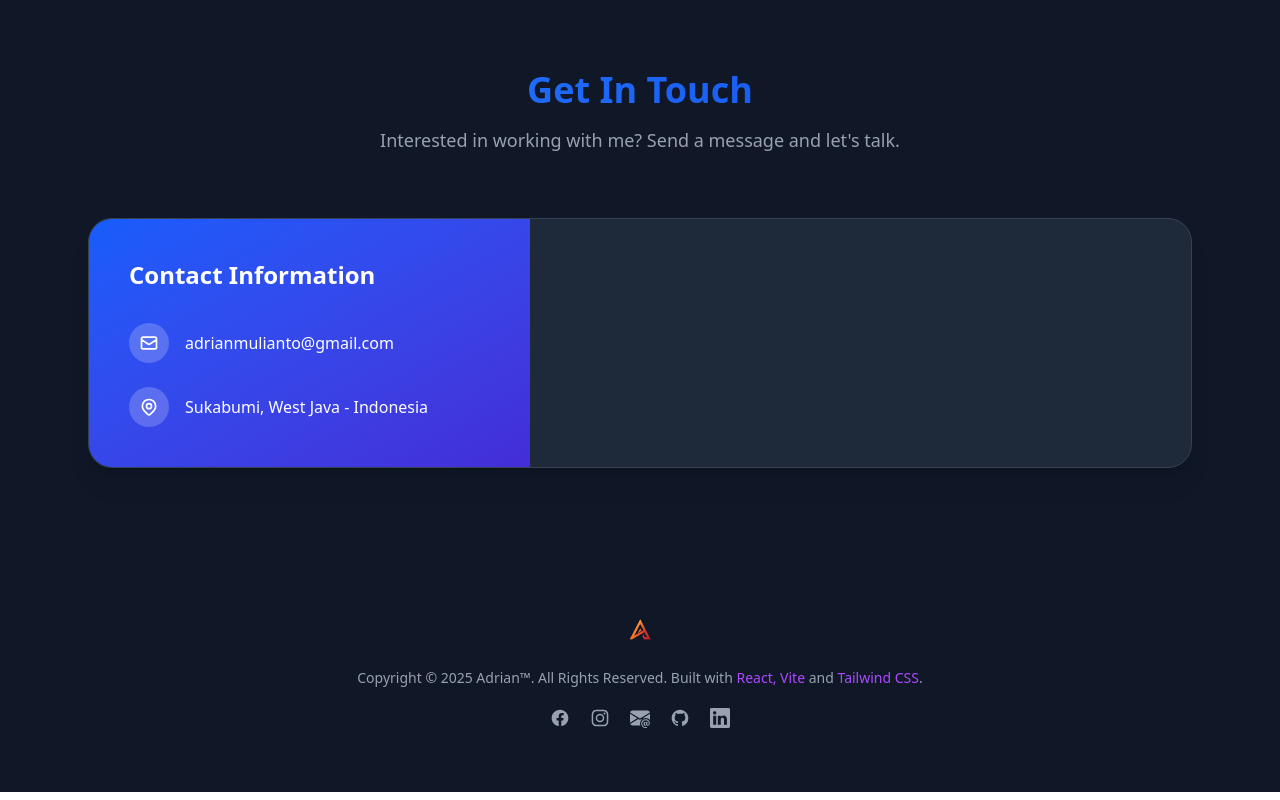
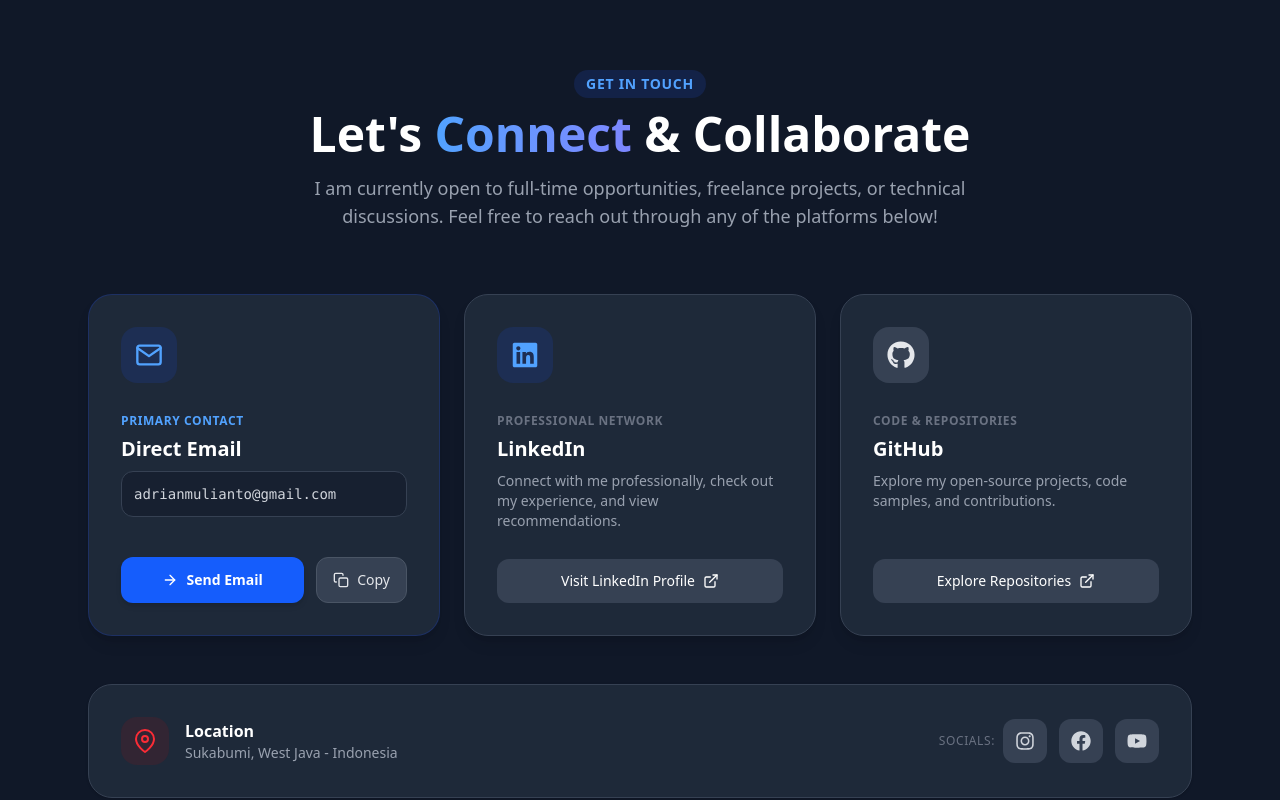
Before and after one commit to adrianKiv/Portofolio_web, a React (Vite) app: page / in a window 1280 px wide. Shown: the part 6660-7460 px from the top of the page. Built offline with nearby package versions, Linux system fonts and the light colour scheme.

Commit message:
new contact UI

```diff
--- a/src/partials/Contact.jsx
+++ b/src/partials/Contact.jsx
@@ -1,31 +1,142 @@
-import React, { useState } from "react";
-import emailjs from "emailjs-com";
+import { createElement, useEffect, useRef, useState } from "react";
+import {
+  FaFacebook,
+  FaGithub,
+  FaInstagram,
+  FaLinkedin,
+  FaYoutube,
+} from "react-icons/fa";
+import {
+  FiArrowRight,
+  FiCheck,
+  FiCopy,
+  FiExternalLink,
+  FiMail,
+  FiMapPin,
+} from "react-icons/fi";
+
+const EMAIL = "adrianmulianto@gmail.com";
+
+const contactCards = [
+  {
+    label: "Professional Network",
+    title: "LinkedIn",
+    description:
+      "Connect with me professionally, check out my experience, and view recommendations.",
+    href: "https://www.linkedin.com/in/adrianmulianto/",
+    action: "Visit LinkedIn Profile",
+    icon: FaLinkedin,
+    iconClassName: "bg-blue-50 dark:bg-blue-900/30 text-blue-600 dark:text-blue-400",
+  },
+  {
+    label: "Code & Repositories",
+    title: "GitHub",
+    description:
+      "Explore my open-source projects, code samples, and contributions.",
+    href: "https://github.com/adrianKiv",
+    action: "Explore Repositories",
+    icon: FaGithub,
+    iconClassName: "bg-gray-100 dark:bg-gray-700 text-gray-800 dark:text-gray-200",
+  },
+];
+
+const socialLinks = [
+  {
+    name: "Instagram",
+    href: "https://www.instagram.com/adriannn_027/",
+    icon: FaInstagram,
+    hoverClassName: "hover:text-pink-600 dark:hover:text-pink-400",
+  },
+  {
+    name: "Facebook",
+    href: "https://www.facebook.com/adrian.mulianto/",
+    icon: FaFacebook,
+    hoverClassName: "hover:text-blue-600 dark:hover:text-blue-400",
+  },
+  {
+    name: "YouTube",
+    href: "https://www.youtube.com/@adrian_2791",
+    icon: FaYoutube,
+    hoverClassName: "hover:text-red-600 dark:hover:text-red-400",
+  },
+];
+
+function ExternalLinkIcon() {
+  return <FiExternalLink className="w-4 h-4 ml-2" aria-hidden="true" />;
+}
+
+function ContactCard({
+  label,
+  title,
+  description,
+  href,
+  action,
+  icon,
+  iconClassName,
+}) {
+  return (
+    <div className="bg-white dark:bg-gray-800 rounded-3xl p-8 shadow-lg border border-gray-100 dark:border-gray-700 flex flex-col justify-between transform transition duration-300 hover:-translate-y-1">
+      <div>
+        <div
+          className={`w-14 h-14 ${iconClassName} rounded-2xl flex items-center justify-center mb-6`}
+        >
+          {createElement(icon, { className: "w-7 h-7", "aria-hidden": true })}
+        </div>
+        <span className="text-xs font-semibold tracking-wider uppercase text-gray-400 dark:text-gray-500">
+          {label}
+        </span>
+        <h3 className="text-xl font-bold text-gray-900 dark:text-white mt-1 mb-2">
+          {title}
+        </h3>
+        <p className="text-gray-600 dark:text-gray-400 text-sm mb-6">
+          {description}
+        </p>
+      </div>
+      <a
+        href={href}
+        target="_blank"
+        rel="noopener noreferrer"
+        className="inline-flex items-center justify-center w-full px-5 py-3 rounded-xl bg-gray-900 hover:bg-gray-800 dark:bg-gray-700 dark:hover:bg-gray-600 text-white font-medium text-sm transition"
+      >
+        {action}
+        <ExternalLinkIcon />
+      </a>
+    </div>
+  );
+}
+
+function SocialLink({ name, href, icon, hoverClassName }) {
+  return (
+    <a
+      href={href}
+      target="_blank"
+      rel="noopener noreferrer"
+      className={`p-3 bg-gray-50 dark:bg-gray-700 text-gray-600 dark:text-gray-300 ${hoverClassName} rounded-xl transition`}
+      title={name}
+      aria-label={name}
+    >
+      {createElement(icon, { className: "w-5 h-5", "aria-hidden": true })}
+    </a>
+  );
+}
 
 export default function Contact() {
-  const [status, setStatus] = useState(""); // '', 'sending', 'success', 'error'
+  const [copied, setCopied] = useState(false);
+  const copyTimeoutRef = useRef(null);
 
-  const sendEmail = (e) => {
-    e.preventDefault();
-    setStatus("sending");
+  useEffect(() => {
+    return () => window.clearTimeout(copyTimeoutRef.current);
+  }, []);
 
-    emailjs
-      .sendForm(
-        "service_2wxiroc",
-        "template_grhubn9",
-        e.target,
-        "yLfGyJRmr2cjFmQeU", // atau public key dari EmailJS
-      )
-      .then(() => {
-        setStatus("success");
-        e.target.reset();
-        // Sembunyikan pesan sukses setelah 5 detik
-        setTimeout(() => setStatus(""), 5000);
-      })
-      .catch((err) => {
-        console.error("Gagal mengirim:", err);
-        setStatus("error");
-        setTimeout(() => setStatus(""), 5000);
-      });
+  const handleCopyEmail = async () => {
+    try {
+      await navigator.clipboard.writeText(EMAIL);
+      setCopied(true);
+      window.clearTimeout(copyTimeoutRef.current);
+      copyTimeoutRef.current = window.setTimeout(() => setCopied(false), 2000);
+    } catch {
+      setCopied(false);
+    }
   };
 
   return (
@@ -34,131 +145,103 @@ export default function Contact() {
       className="py-20 bg-gray-50 dark:bg-gray-900 transition-colors duration-300"
     >
       <div className="container mx-auto px-4 md:px-6 max-w-6xl">
-        {/* Header Section */}
         <div className="text-center mb-16">
-          <h2 className="text-3xl md:text-4xl font-extrabold text-transparent bg-clip-text bg-gradient-to-r from-blue-500 to-blue-700 mb-4">
+          <span className="inline-block py-1 px-3 rounded-full bg-blue-50 dark:bg-blue-900/30 text-blue-600 dark:text-blue-400 text-sm font-semibold tracking-wider uppercase mb-3">
             Get In Touch
+          </span>
+          <h2 className="text-3xl md:text-5xl font-extrabold text-gray-900 dark:text-white mb-4">
+            Let&apos;s{" "}
+            <span className="text-transparent bg-clip-text bg-gradient-to-r from-blue-500 to-indigo-600 dark:from-blue-400 dark:to-indigo-400">
+              Connect
+            </span>{" "}
+            &amp; Collaborate
           </h2>
-          <p className="text-gray-600 dark:text-gray-400 text-lg">
-            Interested in working with me? Send a message and let's talk.
+          <p className="text-gray-600 dark:text-gray-400 text-base md:text-lg max-w-2xl mx-auto">
+            I am currently open to full-time opportunities, freelance projects,
+            or technical discussions. Feel free to reach out through any of the
+            platforms below!
           </p>
         </div>
 
-        {/* Card Container */}
-        <div className="bg-white dark:bg-gray-800 rounded-3xl shadow-xl overflow-hidden flex flex-col lg:flex-row border border-gray-100 dark:border-gray-700">
-          {/* Sisi Kiri: Info Kontak (Gradien) */}
-          <div className="lg:w-2/5 bg-gradient-to-br from-blue-600 to-indigo-700 p-10 text-white flex flex-col justify-between">
+        <div className="grid grid-cols-1 md:grid-cols-2 lg:grid-cols-3 gap-6 mb-12">
+          <div className="bg-white dark:bg-gray-800 rounded-3xl p-8 shadow-lg border border-blue-200 dark:border-blue-900/50 flex flex-col justify-between transform transition duration-300 hover:-translate-y-1 relative overflow-hidden">
             <div>
-              <h3 className="text-2xl font-bold mb-4">Contact Information</h3>
-              <p className="text-blue-100 mb-8 leading-relaxed">
-                {/* Fill up the form and I will get back to you within 24 hours. */}
+              <div className="w-14 h-14 bg-blue-50 dark:bg-blue-900/30 text-blue-600 dark:text-blue-400 rounded-2xl flex items-center justify-center mb-6">
+                <FiMail className="w-7 h-7" aria-hidden="true" />
+              </div>
+              <span className="text-xs font-semibold tracking-wider uppercase text-blue-600 dark:text-blue-400">
+                Primary Contact
+              </span>
+              <h3 className="text-xl font-bold text-gray-900 dark:text-white mt-1 mb-2">
+                Direct Email
+              </h3>
+              <p className="text-gray-700 dark:text-gray-300 text-sm mb-6 break-all font-mono bg-gray-50 dark:bg-gray-900/50 p-3 rounded-xl border border-gray-200 dark:border-gray-700">
+                {EMAIL}
               </p>
-
-              <div className="space-y-6">
-                {/* Email Info */}
-                <div className="flex items-center space-x-4">
-                  <div className="w-10 h-10 bg-white/20 rounded-full flex items-center justify-center shrink-0">
-                    <svg
-                      className="w-5 h-5 text-white"
-                      fill="none"
-                      stroke="currentColor"
-                      viewBox="0 0 24 24"
-                    >
-                      <path
-                        strokeLinecap="round"
-                        strokeLinejoin="round"
-                        strokeWidth="2"
-                        d="M3 8l7.89 5.26a2 2 0 002.22 0L21 8M5 19h14a2 2 0 002-2V7a2 2 0 00-2-2H5a2 2 0 00-2 2v10a2 2 0 002 2z"
-                      />
-                    </svg>
-                  </div>
-                  <span className="font-medium">adrianmulianto@gmail.com</span>
             </div>
 
-                {/* Location Info */}
-                <div className="flex items-center space-x-4">
-                  <div className="w-10 h-10 bg-white/20 rounded-full flex items-center justify-center shrink-0">
-                    <svg
-                      className="w-5 h-5 text-white"
-                      fill="none"
-                      stroke="currentColor"
-                      viewBox="0 0 24 24"
+            <div className="flex flex-col sm:flex-row gap-3 mt-4">
+              <a
+                href={`mailto:${EMAIL}`}
+                className="flex-1 inline-flex items-center justify-center px-5 py-3 rounded-xl bg-blue-600 hover:bg-blue-700 text-white font-semibold transition shadow-md text-sm"
               >
-                      <path
-                        strokeLinecap="round"
-                        strokeLinejoin="round"
-                        strokeWidth="2"
-                        d="M17.657 16.657L13.414 20.9a1.998 1.998 0 01-2.827 0l-4.242-4.243a8 8 0 1111.314 0z"
+                <FiArrowRight className="w-4 h-4 mr-2" aria-hidden="true" />
+                Send Email
+              </a>
+              <button
+                type="button"
+                onClick={handleCopyEmail}
+                className="inline-flex items-center justify-center px-4 py-3 rounded-xl bg-gray-100 hover:bg-gray-200 dark:bg-gray-700 dark:hover:bg-gray-600 text-gray-700 dark:text-gray-200 font-medium transition text-sm border border-gray-200 dark:border-gray-600 cursor-pointer"
+                title="Copy Email to Clipboard"
+              >
+                {copied ? (
+                  <>
+                    <FiCheck
+                      className="w-4 h-4 mr-2 text-green-500 dark:text-green-400"
+                      aria-hidden="true"
                     />
-                      <path
-                        strokeLinecap="round"
-                        strokeLinejoin="round"
-                        strokeWidth="2"
-                        d="M15 11a3 3 0 11-6 0 3 3 0 016 0z"
-                      />
-                    </svg>
-                  </div>
-                  <span className="font-medium">
-                    Sukabumi, West Java - Indonesia
+                    <span className="text-green-600 dark:text-green-400">
+                      Copied!
                     </span>
-                </div>
+                  </>
+                ) : (
+                  <>
+                    <FiCopy className="w-4 h-4 mr-2" aria-hidden="true" />
+                    <span>Copy</span>
+                  </>
+                )}
+              </button>
             </div>
           </div>
 
-            {/* Dekorasi Tambahan */}
-            {/* <div className="mt-12 opacity-20">
-              <svg className="w-32 h-32 absolute -bottom-6 -left-6 transform -rotate-12" fill="currentColor" viewBox="0 0 24 24">
-                <path d="M12 0c-6.627 0-12 5.373-12 12s5.373 12 12 12 12-5.373 12-12-5.373-12-12-12zm6 13h-5v5h-2v-5h-5v-2h5v-5h2v5h5v2z"/>
-              </svg>
-            </div> */}
+          {contactCards.map((card) => (
+            <ContactCard key={card.title} {...card} />
+          ))}
         </div>
 
-          {/* Sisi Kanan: Form Input */}
-
-          {/* <div className="md:w-1/2">
-            <form className="space-y-4">
-              <div>
-                <label htmlFor="name" className="block text-sm font-medium text-white">
-                  Name
-                </label>
-                <input
-                  type="text"
-                  id="name"
-                  className="mt-1 block w-full bg-white/10 border border-white/20 rounded-md py-2 px-3 focus:outline-none focus:ring-2 focus:ring-blue-500"
-                  placeholder="Your Name"
-                />
+        <div className="bg-white dark:bg-gray-800 rounded-3xl p-6 md:p-8 shadow-sm border border-gray-100 dark:border-gray-700 flex flex-col md:flex-row items-center justify-between gap-6">
+          <div className="flex items-center space-x-4">
+            <div className="w-12 h-12 bg-red-50 dark:bg-red-900/20 text-red-500 rounded-2xl flex items-center justify-center shrink-0">
+              <FiMapPin className="w-6 h-6" aria-hidden="true" />
             </div>
             <div>
-                <label htmlFor="email" className="block text-sm font-medium text-white">
-                  Email
-                </label>
-                <input
-                  type="email"
-                  id="email"
-                  className="mt-1 block w-full bg-white/10 border border-white/20 rounded-md py-2 px-3 focus:outline-none focus:ring-2 focus:ring-blue-500"
-                  placeholder="Your Email"
-                />
+              <h4 className="text-base font-bold text-gray-900 dark:text-white">
+                Location
+              </h4>
+              <p className="text-sm text-gray-600 dark:text-gray-400">
+                Sukabumi, West Java - Indonesia
+              </p>
             </div>
-              <div>
-                <label htmlFor="message" className="block text-sm font-medium text-white">
-                  Message
-                </label>
-                <textarea
-                  id="message"
-                  rows={4}
-                  className="mt-1 block w-full bg-white/10 border border-white/20 rounded-md py-2 px-3 focus:outline-none focus:ring-2 focus:ring-blue-500"
-                  placeholder="Your Message"
-                ></textarea>
           </div>
-              <button
-                type="submit"
-                className="inline-flex items-center justify-center px-6 py-3 border border-transparent text-base font-medium rounded-md text-white bg-blue-600 hover:bg-blue-700 focus:outline-none focus:ring-2 focus:ring-offset-2 focus:ring-blue-500"
-              >
-                Send Message
-              </button>
-            </form>
-          </div> */}
 
+          <div className="flex items-center space-x-3">
+            <span className="text-xs font-medium text-gray-400 dark:text-gray-500 uppercase tracking-wider mr-2 hidden sm:inline-block">
+              Socials:
+            </span>
+            {socialLinks.map((social) => (
+              <SocialLink key={social.name} {...social} />
+            ))}
+          </div>
         </div>
       </div>
     </section>
```
Lines whose indentation alone changed are shown as unchanged.
